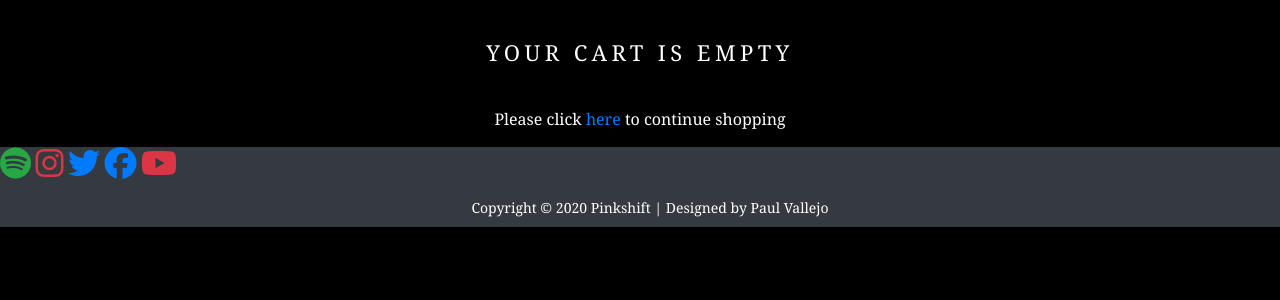
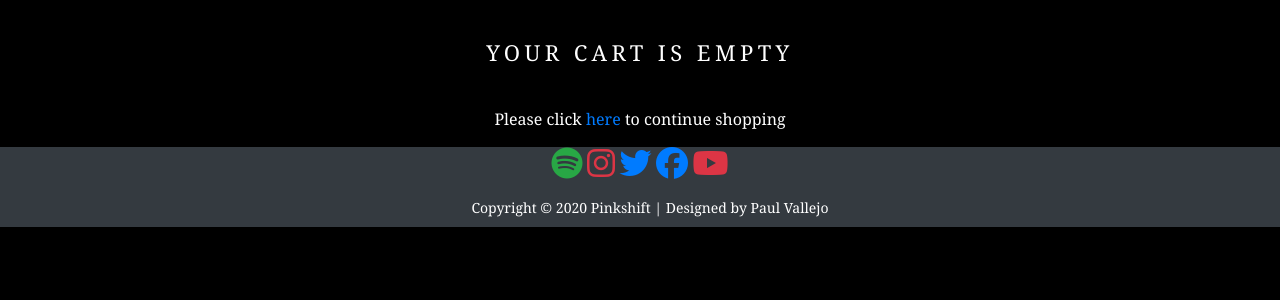
Before and after one commit to paulvallejo/Pinkshift-Website, a Django app: page /cart in a window 1280 px wide. Shown: the part 69-369 px from the top of the page. Run offline with Django 3.2, Linux system fonts and the light colour scheme; data comes from the database, SQL or seed files in the repository; both versions use the stored data as it was after the commit; some libraries are stand-ins or nearby versions.

```diff
--- a/Final_Project/store/templates/footer.html
+++ b/Final_Project/store/templates/footer.html
@@ -7,7 +7,7 @@
 <!--</footer>-->
 
 <div class="footer bg-dark">
-    <div class="footer-content">
+    <div class="footer-content text-center">
         <div class="socials">
             <a href="#"><i class="fab fa-spotify fa-2x text-success"></i></a>
             <a href="#"><i class="fab fa-instagram fa-2x fa-clickable text-danger"></i></a>
```
Also changed, not shown: Final_Project/db.sqlite3.
